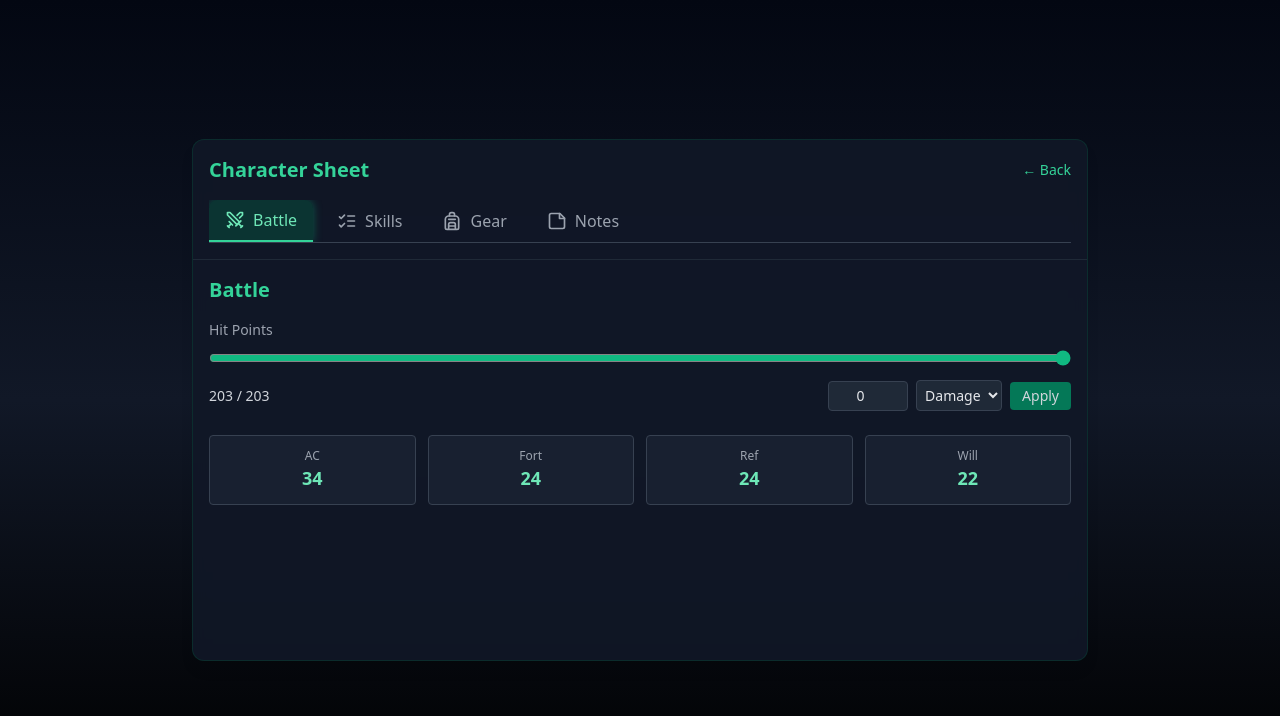
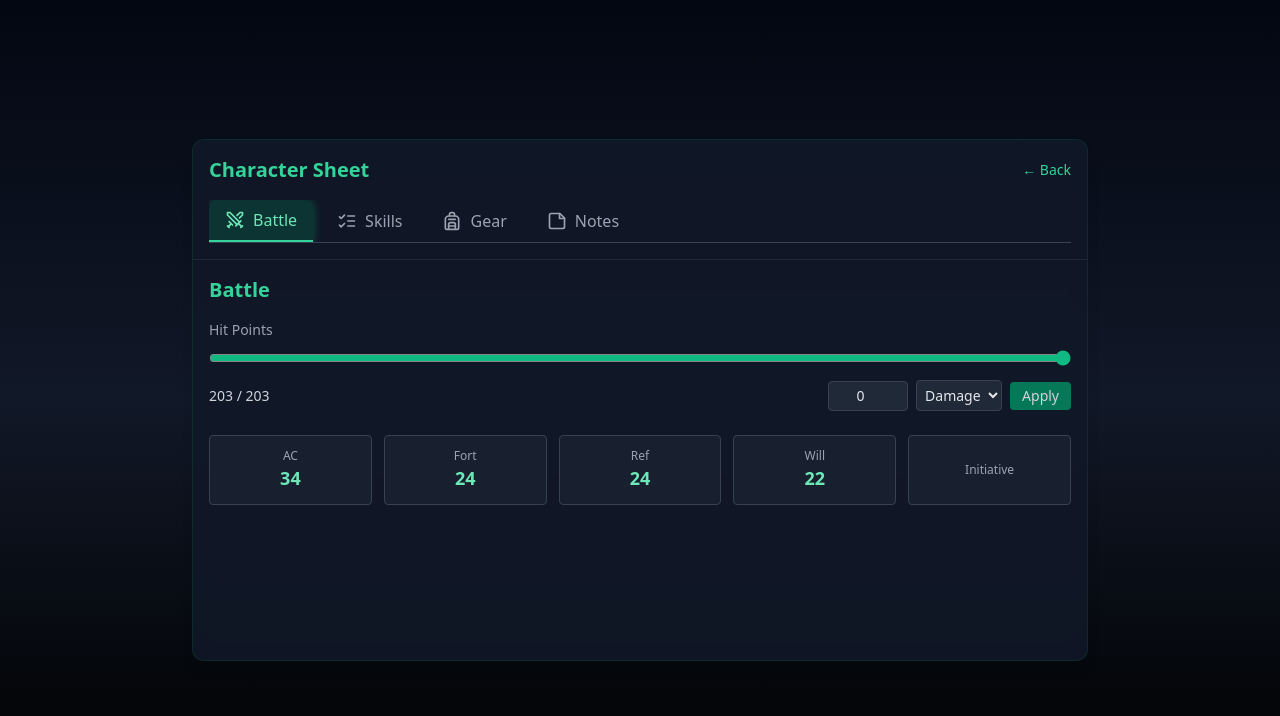
Before and after one commit to rlindgaard-collab/Karandras, a React (Vite) app: page /character-sheet in a window 1280 px wide. Shown: the top 716 px of the page. Built offline with nearby package versions, Linux system fonts and the light colour scheme.

Commit message:
Updated CharacterSheetPage.tsx

```diff
--- a/src/pages/CharacterSheetPage.tsx
+++ b/src/pages/CharacterSheetPage.tsx
@@ -21,10 +21,11 @@ export default function CharacterSheetPage() {
   const [changeValue, setChangeValue] = useState<number>(0);
   const [mode, setMode] = useState<"damage" | "heal">("damage");
 
-  // Saves state
+  // Saves & Initiative state
   const [fortResult, setFortResult] = useState<number | null>(null);
   const [refResult, setRefResult] = useState<number | null>(null);
   const [willResult, setWillResult] = useState<number | null>(null);
+  const [initResult, setInitResult] = useState<number | null>(null);
   const [lastRoll, setLastRoll] = useState<string>("");
 
   const applyChange = () => {
@@ -37,7 +38,7 @@ export default function CharacterSheetPage() {
   };
 
   const rollSave = (
-    type: "fort" | "ref" | "will",
+    type: "fort" | "ref" | "will" | "initiative",
     current: number | null,
     setResult: React.Dispatch<React.SetStateAction<number | null>>
   ) => {
@@ -49,11 +50,13 @@ export default function CharacterSheetPage() {
     }
 
     const d20 = Math.floor(Math.random() * 20) + 1;
-    const modifier = characterData.saves[type];
+    const modifier =
+      type === "initiative" ? characterData.initiative : characterData.saves[type];
     const total = d20 + modifier;
+
     setResult(total);
     setLastRoll(
-      `${type.toUpperCase()} Save: ${d20} (d20) + ${modifier} (modifier) = ${total}`
+      `${type === "initiative" ? "Initiative" : type.toUpperCase()} Roll: ${d20} (d20) + ${modifier} (modifier) = ${total}`
     );
   };
 
@@ -149,8 +152,8 @@ export default function CharacterSheetPage() {
                 </div>
               </div>
 
-              {/* AC and Saves */}
-              <div className="grid grid-cols-2 sm:grid-cols-4 gap-3">
+              {/* AC, Saves & Initiative */}
+              <div className="grid grid-cols-2 sm:grid-cols-5 gap-3">
                 <div className="p-3 rounded bg-gray-800/60 border border-gray-700 text-center">
                   <span className="block text-xs text-gray-400">AC</span>
                   <span className="text-lg font-semibold text-emerald-300">
@@ -158,7 +161,7 @@ export default function CharacterSheetPage() {
                   </span>
                 </div>
 
-                {/* Fort Save */}
+                {/* Fort */}
                 <button
                   onClick={() => rollSave("fort", fortResult, setFortResult)}
                   className={`p-3 rounded border text-center transition-all ${
@@ -173,7 +176,7 @@ export default function CharacterSheetPage() {
                   </span>
                 </button>
 
-                {/* Ref Save */}
+                {/* Ref */}
                 <button
                   onClick={() => rollSave("ref", refResult, setRefResult)}
                   className={`p-3 rounded border text-center transition-all ${
@@ -188,7 +191,7 @@ export default function CharacterSheetPage() {
                   </span>
                 </button>
 
-                {/* Will Save */}
+                {/* Will */}
                 <button
                   onClick={() => rollSave("will", willResult, setWillResult)}
                   className={`p-3 rounded border text-center transition-all ${
@@ -200,6 +203,23 @@ export default function CharacterSheetPage() {
                   <span className="block text-xs text-gray-400">Will</span>
                   <span className="text-lg font-semibold text-emerald-300">
                     {willResult ?? characterData.saves.will}
+                  </span>
+                </button>
+
+                {/* Initiative 👇 */}
+                <button
+                  onClick={() =>
+                    rollSave("initiative", initResult, setInitResult)
+                  }
+                  className={`p-3 rounded border text-center transition-all ${
+                    initResult !== null
+                      ? "bg-emerald-900/60 border-emerald-400 shadow-[0_0_20px_rgba(16,185,129,0.8)]"
+                      : "bg-gray-800/60 border-gray-700 hover:bg-emerald-900/40"
+                  }`}
+                >
+                  <span className="block text-xs text-gray-400">Initiative</span>
+                  <span className="text-lg font-semibold text-emerald-300">
+                    {initResult ?? characterData.initiative}
                   </span>
                 </button>
               </div>
```
